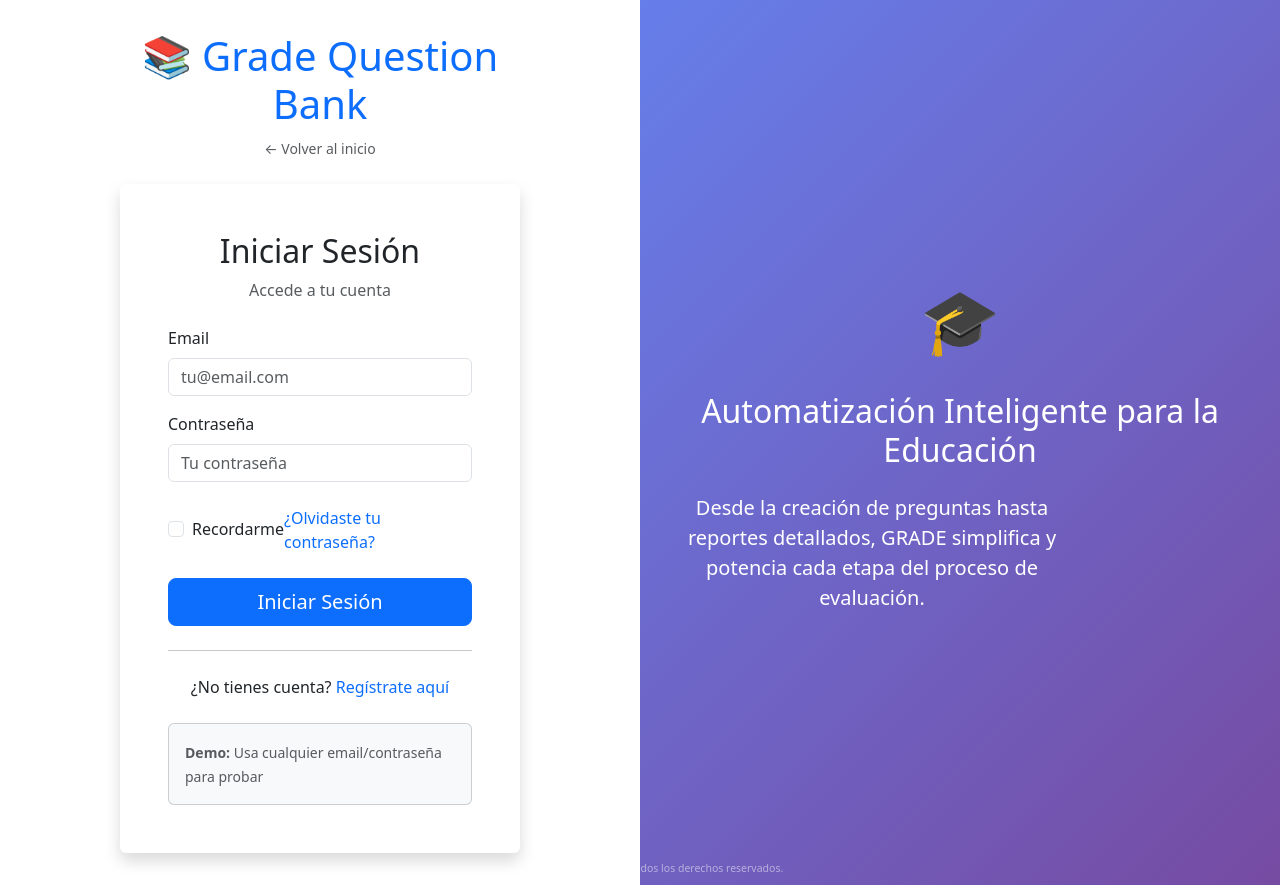
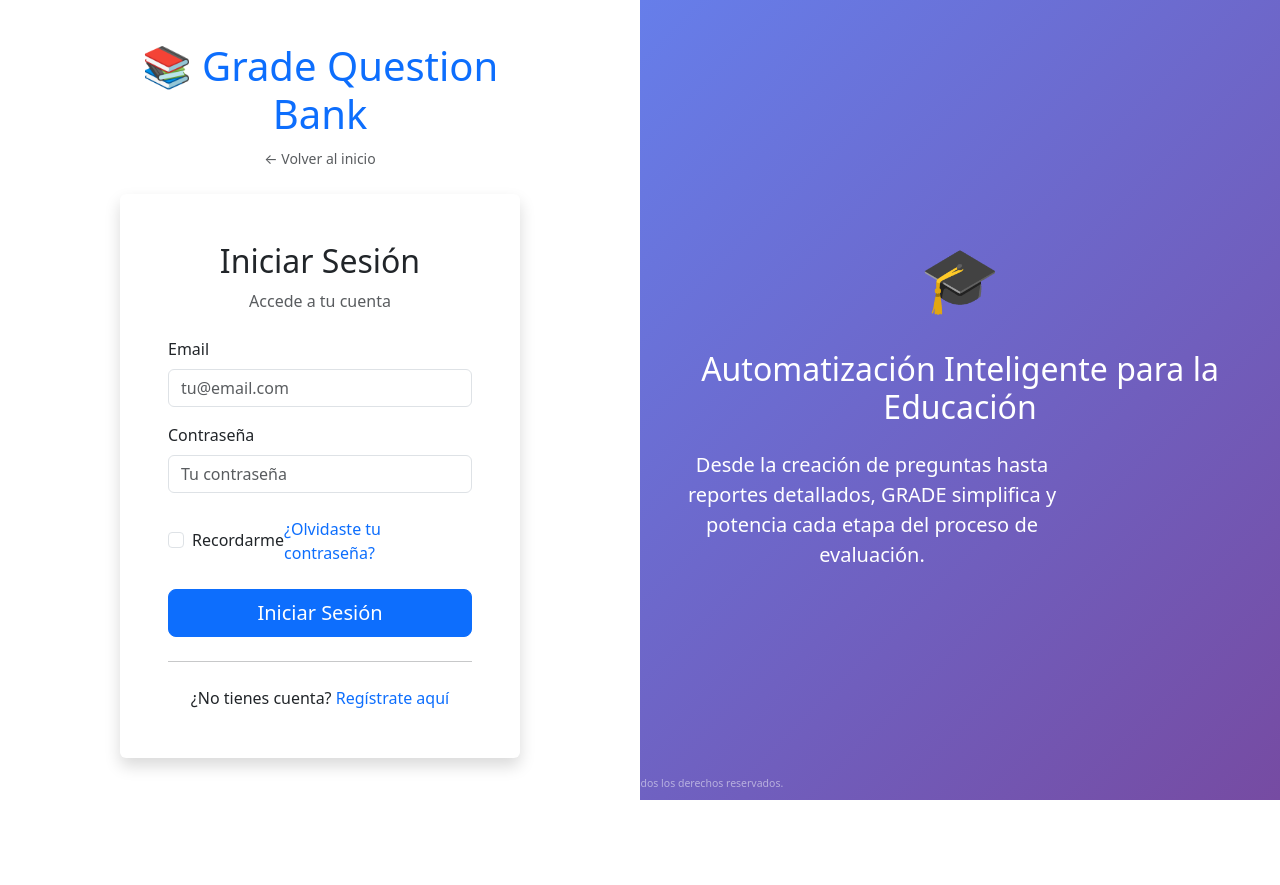
Before and after one commit to cmartinezs/grade, a Next.js app: page /auth/login in a window 1280 px wide. After the commit the page ends 800 px from the top, so only its background shows below. Built offline with nearby package versions, Linux system fonts and the light colour scheme; no server answers.

Commit message:
feat: Remove demo credentials section from login page for cleaner UI

```diff
--- a/src/app/auth/login/page.tsx
+++ b/src/app/auth/login/page.tsx
@@ -154,15 +154,6 @@ export default function LoginPage() {
                   </Link>
                 </p>
               </div>
-
-              {/* Demo credentials */}
-              <Card className="mt-4 bg-light">
-                <Card.Body className="py-3">
-                  <small className="text-muted">
-                    <strong>Demo:</strong> Usa cualquier email/contraseña para probar
-                  </small>
-                </Card.Body>
-              </Card>
             </Card.Body>
           </Card>
         </div>
```
